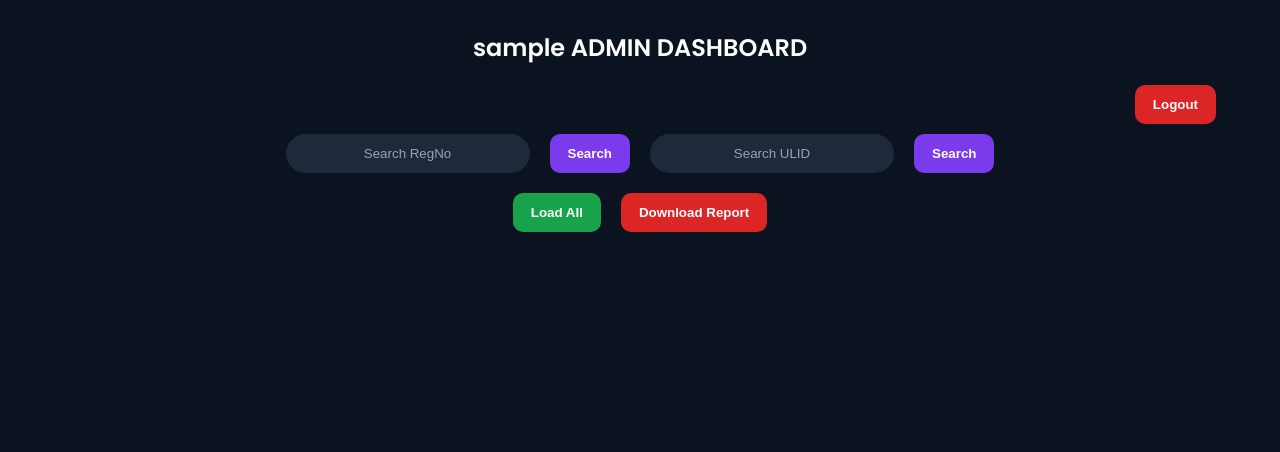
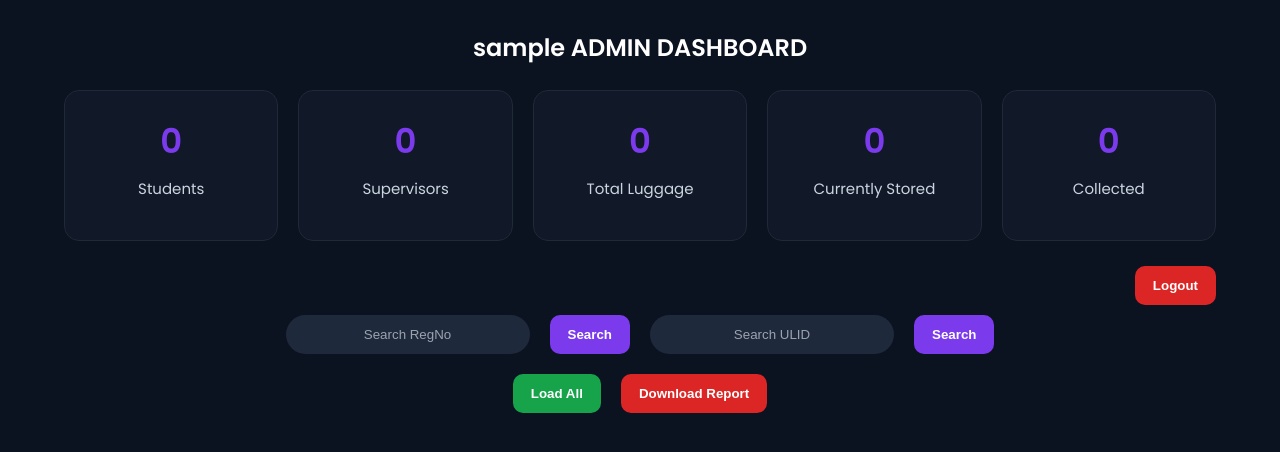
Before and after one commit to purushothamshreyas2005/HostelLuggageDepositionSystem, a Flask app: page /admin_dashboard in a window 1280 px wide. Shown: the top 452 px of the page. Run offline with Flask 3, Linux system fonts and the light colour scheme; the visitor is signed in with stand-in values (Sample User, id 1); data that the repository does not hold is empty; some libraries are stand-ins or nearby versions.

Commit message:
Issue #6 in progress

```diff
--- a/app.py
+++ b/app.py
@@ -679,6 +679,72 @@ def admin_dashboard():
         return redirect('/')
     return render_template("admin.html", hostel=session['hostel_type'])
 
+@app.route('/admin_stats', methods=['POST'])
+def admin_stats():
+
+    if not admin_required():
+        return jsonify({})
+
+    hostel = session.get("hostel_type")
+
+    conn = get_connection()
+    cur = conn.cursor()
+
+    # Total Students
+    cur.execute("""
+        SELECT COUNT(*)
+        FROM students
+        WHERE hostel=%s
+    """, (hostel,))
+    students = cur.fetchone()[0]
+
+    # Total Supervisors
+    cur.execute("""
+        SELECT COUNT(*)
+        FROM employee
+        WHERE hostel=%s
+    """, (hostel,))
+    supervisors = cur.fetchone()[0]
+
+    # Total Luggage
+    cur.execute("""
+        SELECT COUNT(*)
+        FROM luggage L
+        JOIN students S ON L.regno=S.regno
+        WHERE S.hostel=%s
+    """, (hostel,))
+    luggage = cur.fetchone()[0]
+
+    # Currently Stored
+    cur.execute("""
+        SELECT COUNT(*)
+        FROM luggage L
+        JOIN students S ON L.regno=S.regno
+        WHERE S.hostel=%s
+        AND L.status='Stored'
+    """, (hostel,))
+    stored = cur.fetchone()[0]
+
+    # Collected
+    cur.execute("""
+        SELECT COUNT(*)
+        FROM luggage L
+        JOIN students S ON L.regno=S.regno
+        WHERE S.hostel=%s
+        AND L.status='Collected'
+    """, (hostel,))
+    collected = cur.fetchone()[0]
+
+    conn.close()
+
+    return jsonify({
+        "students": students,
+        "supervisors": supervisors,
+        "luggage": luggage,
+        "stored": stored,
+        "collected": collected
+    })
+
 @app.route('/get_admin_luggage', methods=['POST'])
 def get_admin_luggage():
 
--- a/templates/admin.html
+++ b/templates/admin.html
@@ -135,6 +135,58 @@ tr:hover {
     justify-content:flex-end;
     margin-bottom:10px;
 }
+
+/* ===== Statistics Cards ===== */
+
+.stats{
+    display:grid;
+    grid-template-columns:repeat(auto-fit,minmax(180px,1fr));
+    gap:20px;
+    margin:25px 0;
+}
+
+.card{
+
+    background:#111827;
+
+    border-radius:15px;
+
+    padding:25px;
+
+    text-align:center;
+
+    border:1px solid #1f2937;
+
+    transition:.25s;
+}
+
+.card:hover{
+
+    transform:translateY(-4px);
+
+    border-color:var(--primary);
+
+    box-shadow:0 0 15px rgba(37,99,235,.25);
+}
+
+.card h3{
+
+    font-size:34px;
+
+    margin:0;
+
+    color:var(--primary);
+}
+
+.card p{
+
+    margin-top:10px;
+
+    color:#cbd5e1;
+
+    font-size:15px;
+}
+
 </style>
 </head>
 
@@ -143,6 +195,35 @@ tr:hover {
 <div class="container">
 
 <h2>{{ hostel }} ADMIN DASHBOARD</h2>
+
+<div class="stats">
+
+    <div class="card">
+        <h3 id="students">0</h3>
+        <p>Students</p>
+    </div>
+
+    <div class="card">
+        <h3 id="supervisors">0</h3>
+        <p>Supervisors</p>
+    </div>
+
+    <div class="card">
+        <h3 id="luggage">0</h3>
+        <p>Total Luggage</p>
+    </div>
+
+    <div class="card">
+        <h3 id="stored">0</h3>
+        <p>Currently Stored</p>
+    </div>
+
+    <div class="card">
+        <h3 id="collected">0</h3>
+        <p>Collected</p>
+    </div>
+
+</div>
 
 <!-- LOGOUT -->
 <div class="logout">
@@ -260,6 +341,28 @@ if(theme === "light"){
     document.body.style.color = "#111827";
 
 }
+
+fetch('/admin_stats',{
+
+    method:'POST'
+
+})
+
+.then(r=>r.json())
+
+.then(data=>{
+
+    document.getElementById("students").innerText=data.students;
+
+    document.getElementById("supervisors").innerText=data.supervisors;
+
+    document.getElementById("luggage").innerText=data.luggage;
+
+    document.getElementById("stored").innerText=data.stored;
+
+    document.getElementById("collected").innerText=data.collected;
+
+});
 </script>
 
 </body>
```
